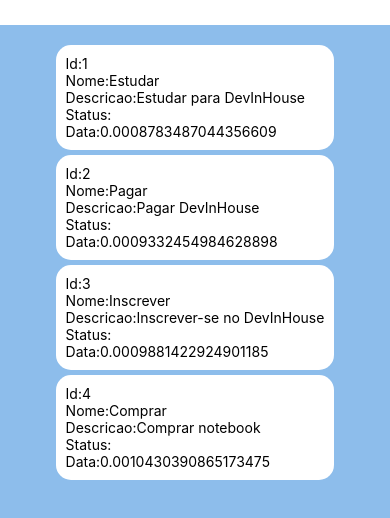
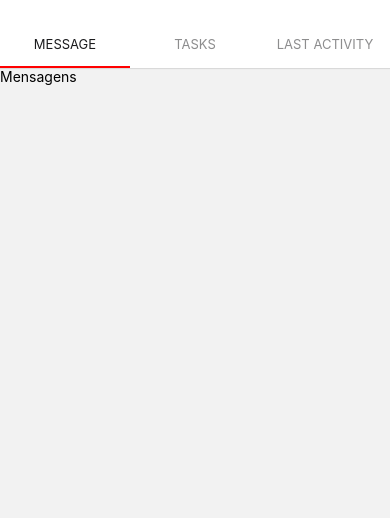
Before and after one commit to fabcuri/Tasks, a React Native app: screen /Message in a window 390 px wide. Shown: the top 518 px of the page. Built offline with nearby package versions, Linux system fonts and the light colour scheme.

Commit message:
criando navegação

```diff
--- a/App.js
+++ b/App.js
@@ -1,64 +1,38 @@
-import { StatusBar } from 'expo-status-bar';
-import { StyleSheet, Text, View, SafeAreaView, Image, ScrollView } from 'react-native';
-import { tasks } from './task';
-import {Tasks}from './Tasks'
+import { NavigationContainer } from '@react-navigation/native';
+import { createMaterialTopTabNavigator } from '@react-navigation/material-top-tabs';
+import { StyleSheet, Text, View, SafeAreaView } from 'react-native';
+import {TasksScreen} from '././sreens/TasksScreen';
+import {MessagemScreen} from '././sreens/MessagemScreen';
+import {SettingsScreen} from '././sreens/SettingsScreen';
+
+
+
+
+const Tab = createMaterialTopTabNavigator()
+
 
 
 export default function App() {
   return (
-    <SafeAreaView style={{ flex: 1 }}>
-      <StatusBar backgroundColor="#0077B5" />
-      <View style={styles.header}>
-        <ScrollView>
-          <View>
-            {
-              tasks.map((task) => (
-
-          <Tasks tasks={task}></Tasks>
-
-              )
-              )
-            }
-          </View>
-        </ScrollView>
-      </View>
-
-
+    <SafeAreaView style={styles.safeArea}>
+      <NavigationContainer>
+        {/* Definicao das tabs */}
+        <Tab.Navigator
+          initialRouteName='Tasks'
+          screenOptions={{ tabBarIndicatorStyle: { backgroundColor: "red" } }}>
+          <Tab.Screen  name='Message' component={MessagemScreen}/>
+          <Tab.Screen name='Tasks' component={TasksScreen} />
+          <Tab.Screen name='Last Activity' component={SettingsScreen} />
+        </Tab.Navigator>
+      </NavigationContainer>
     </SafeAreaView>
   );
 }
 
 const styles = StyleSheet.create({
-  header: {
-    padding: 20,
+  safeArea: {
     flex: 1,
-    backgroundColor: '#8dbdeb',
-    marginTop: 25,
-    alignItems: 'center'
-
-
-  },
-  imageHeader: {
-    width: 100,
-    height: 100,
-    borderRadius: 50,
-    alignSelf: 'center',
-    marginVertical: 10
-  },
-  rowHeader:
-  {
-    flexDirection: 'row',
-    alignItems: 'center',
-    gap: 10
-
-
-  },
-  textHeader: {
-    color: '#FFF',
-    fontSize: 35,
-    textAlign: 'center',
-
-
+    marginTop: 20,
   },
 
 });
--- /dev/null
+++ b/sreens/MessagemScreen.js
@@ -0,0 +1,7 @@
+import{Text } from 'react-native'
+
+export function MessagemScreen() {
+    return (
+ <Text>Mensagens</Text>
+    )
+  }
--- /dev/null
+++ b/sreens/SettingsScreen.js
@@ -0,0 +1,7 @@
+import{Text } from 'react-native'
+
+export function SettingsScreen() {
+    return (
+ <Text>Settings</Text>
+    )
+  }
--- /dev/null
+++ b/sreens/TasksScreen.js
@@ -0,0 +1,42 @@
+
+import { StyleSheet, TextInput, View, SafeAreaView, ScrollView } from 'react-native';
+import { StatusBar } from 'expo-status-bar';
+import{tasks} from '../task';
+import{Tasks} from '../Tasks';
+
+export function TasksScreen() {
+    return (
+      <SafeAreaView style={{ flex: 1 }}>
+        <StatusBar backgroundColor="#0077B5" />
+        <View style={styles.header}>
+          <ScrollView>
+            <View>
+              {
+                tasks.map((task) => (
+
+                  <Tasks tasks={task}></Tasks>
+
+                )
+                )
+              }
+            </View>
+          </ScrollView>
+        </View>
+
+
+      </SafeAreaView>
+        )
+    }
+    const styles = StyleSheet.create({
+
+      header: {
+        padding: 20,
+        flex: 1,
+        backgroundColor: '#8dbdeb',
+        marginTop: 25,
+        alignItems: 'center'
+
+
+      },
+
+    });
```
Also changed, not shown: package.json (+8 -1 lines), 1 other file (tests, documents, lock files or other folders).
